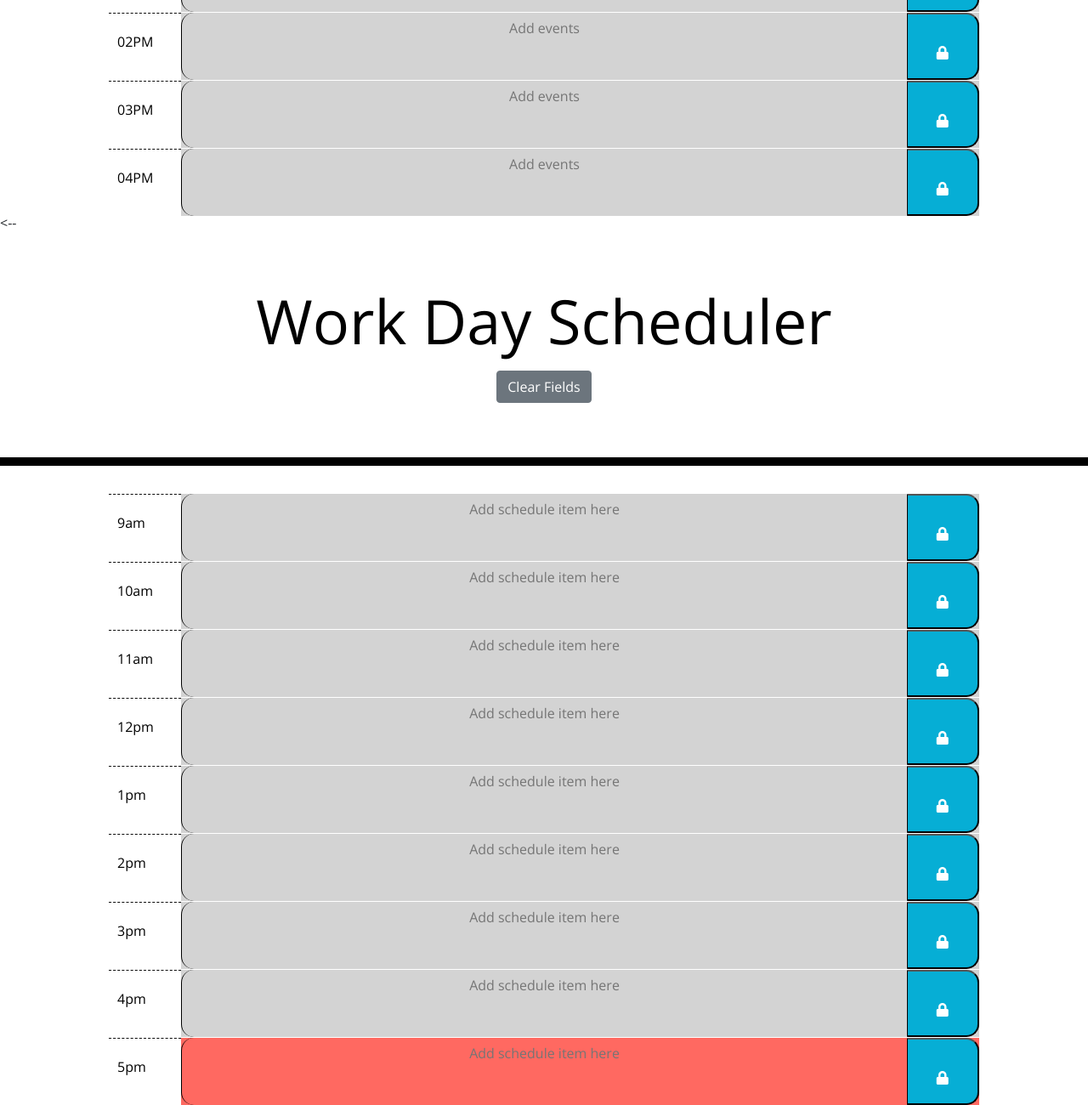
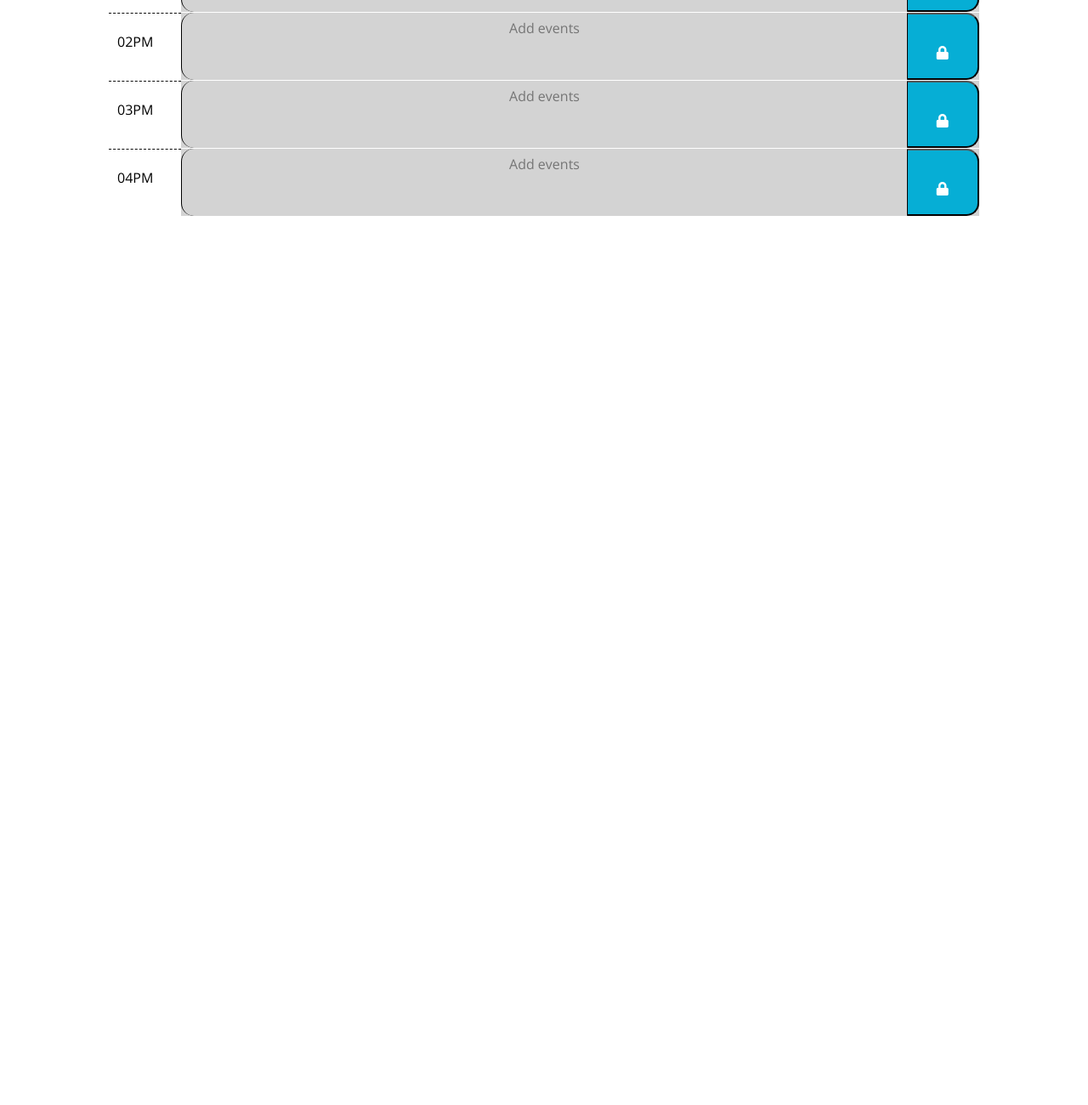
Before and after one commit to aarthigans/calender-scheduler, a plain HTML site: page Develop/index.html in a window 1280 px wide. Shown: the part 804-2104 px from the top of the page at 85% size. After the commit the page ends 1058 px from the top, so only its background shows below. Drawn offline with nearby package versions, Linux system fonts and the light colour scheme.

Commit message:
modified the clear ALL functionality and removed the unneccesary lines

```diff
--- a/Develop/index.html
+++ b/Develop/index.html
@@ -141,128 +141,4 @@
     <script src="https://cdnjs.cloudflare.com/ajax/libs/moment.js/2.24.0/moment.min.js"></script>
     <script src="script.js"></script>
   </body>
-  <--
-  <body>
-    <header class="jumbotron">
-      <h1 class="display-3">Work Day Scheduler</h1>
-      <p id="currentDay" class="lead display-4"></p>
-      <button
-        id="clearFieldsBtn"
-        type="button"
-        class="btn btn-secondary"
-        aria-label="clear fields button"
-      >
-        Clear Fields
-      </button>
-    </header>
-
-    <div class="container">
-      <div id="hour-09" class="row time-div">
-        <div class="col-md-1 hour"><span id="9">9am</span></div>
-        <textarea
-          class="col-md-10 time-block description"
-          placeholder="Add schedule item here"
-        ></textarea>
-        <button class="col-md-1 saveBtn" aria-label="save button 9am">
-          <i class="fas fa-lock"></i>
-        </button>
-      </div>
-
-      <div id="hour-10" class="row time-div">
-        <div class="col-md-1 hour"><span id="10">10am</span></div>
-        <textarea
-          class="col-md-10 time-block description"
-          placeholder="Add schedule item here"
-        ></textarea>
-        <button class="col-md-1 saveBtn" aria-label="save button 10am">
-          <i class="fas fa-lock"></i>
-        </button>
-      </div>
-
-      <div id="hour-11" class="row time-div">
-        <div class="col-md-1 hour"><span id="11">11am</span></div>
-        <textarea
-          class="col-md-10 time-block description"
-          placeholder="Add schedule item here"
-        ></textarea>
-        <button class="col-md-1 saveBtn" aria-label="save button 11am">
-          <i class="fas fa-lock"></i>
-        </button>
-      </div>
-
-      <div id="hour-12" class="row time-div">
-        <div class="col-md-1 hour"><span id="12">12pm</span></div>
-        <textarea
-          class="col-md-10 time-block description"
-          placeholder="Add schedule item here"
-        ></textarea>
-        <button class="col-md-1 saveBtn" aria-label="save button 12pm">
-          <i class="fas fa-lock"></i>
-        </button>
-      </div>
-
-      <div id="hour-13" class="row time-div">
-        <div class="col-md-1 hour"><span id="13">1pm</span></div>
-        <textarea
-          class="col-md-10 time-block description"
-          placeholder="Add schedule item here"
-        ></textarea>
-        <button class="col-md-1 saveBtn" aria-label="save button 1pm">
-          <i class="fas fa-lock"></i>
-        </button>
-      </div>
-
-      <div id="hour-14" class="row time-div">
-        <div class="col-md-1 hour"><span id="14">2pm</span></div>
-        <textarea
-          class="col-md-10 time-block description"
-          placeholder="Add schedule item here"
-        ></textarea>
-        <button class="col-md-1 saveBtn" aria-label="save button 2pm">
-          <i class="fas fa-lock"></i>
-        </button>
-      </div>
-
-      <div id="hour-15" class="row time-div">
-        <div class="col-md-1 hour"><span id="15">3pm</span></div>
-        <textarea
-          class="col-md-10 time-block description"
-          placeholder="Add schedule item here"
-        ></textarea>
-        <button class="col-md-1 saveBtn" aria-label="save button 3pm">
-          <i class="fas fa-lock"></i>
-        </button>
-      </div>
-
-      <div id="hour-16" class="row time-div">
-        <div class="col-md-1 hour n"><span id="16">4pm</span></div>
-        <textarea
-          class="col-md-10 time-block description"
-          placeholder="Add schedule item here"
-        ></textarea>
-        <button class="col-md-1 saveBtn" aria-label="save button 4pm">
-          <i class="fas fa-lock"></i>
-        </button>
-      </div>
-
-      <div id="hour-17" class="row time-div">
-        <div class="col-md-1 hour"><span id="17">5pm</span></div>
-        <textarea
-          class="col-md-10 time-block description"
-          placeholder="Add schedule item here"
-        ></textarea>
-        <button class="col-md-1 saveBtn" aria-label="save button 5pm">
-          <i class="fas fa-lock"></i>
-        </button>
-      </div>
-    </div>
-
-    <script
-      src="https://cdnjs.cloudflare.com/ajax/libs/jquery/3.6.0/jquery.min.js"
-      integrity="sha512-894YE6QWD5I59HgZOGReFYm4dnWc1Qt5NtvYSaNcOP+u1T9qYdvdihz0PPSiiqn/+/3e7Jo4EaG7TubfWGUrMQ=="
-      crossorigin="anonymous"
-      referrerpolicy="no-referrer"
-    ></script>
-    <script src="script.js"></script>
-  </body>
 </html>
--- a/Develop/script.js
+++ b/Develop/script.js
@@ -4,7 +4,7 @@ $(document).ready(function () {
     e.innerHTML = t;
 
     var a = moment().format("HH");
-    $("#clearFieldsBtn").click(function (t) {
+    $("#clearBtn").click(function (t) {
       t.preventDefault, $("textarea").val(""), localStorage.clear();
     }),
       $(".time-div").each(function () {
```
